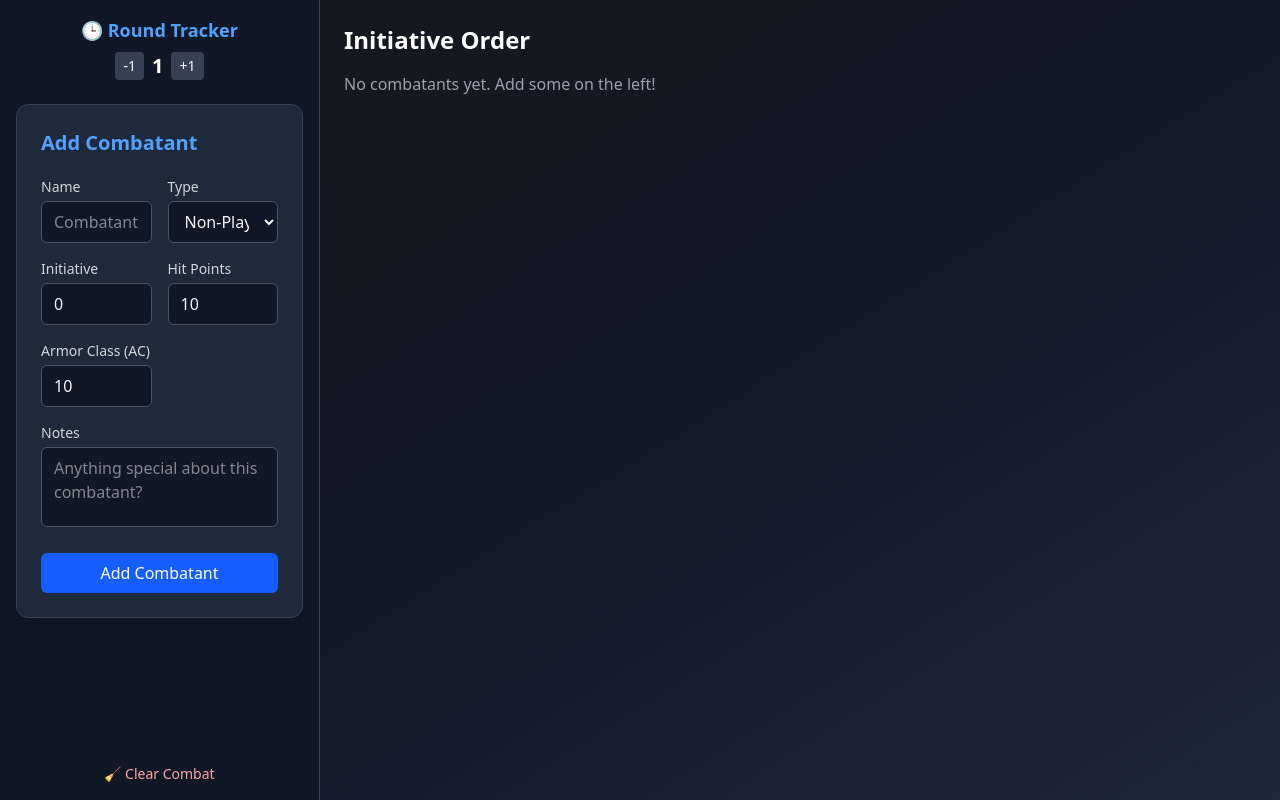
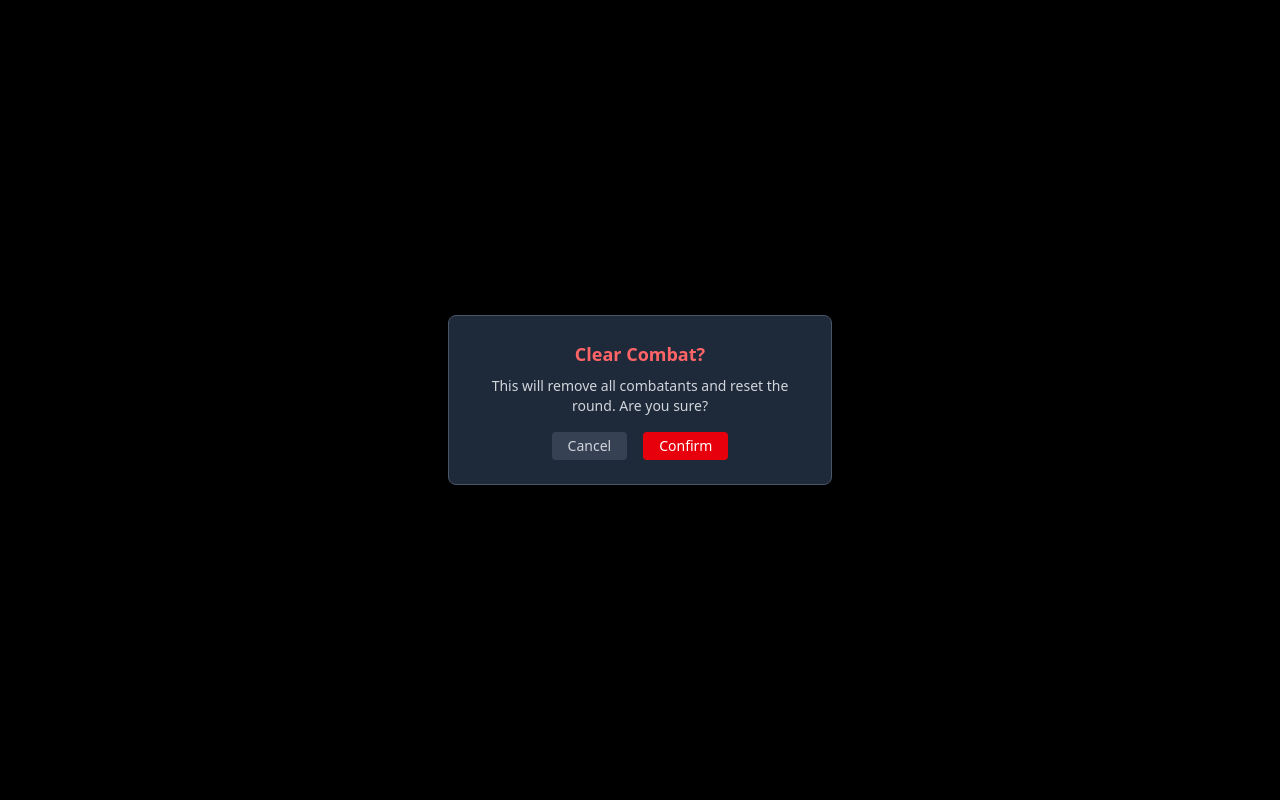
Before and after one commit to bhtylerbell/combat-tracker, a Next.js app: page / in a window 1280 px wide. Both pictures are taken after a click on the button "🧹 Clear Combat". Built offline with nearby package versions, Linux system fonts and the light colour scheme.

Commit message:
Updated styles

```diff
--- a/src/app/components/AddCombatantForm.tsx
+++ b/src/app/components/AddCombatantForm.tsx
@@ -10,7 +10,7 @@ interface Props {
 
 export default function AddCombatantForm({ onAdd }: Props) {
   const [name, setName] = useState("");
-  const [type, setType] = useState<CombatantType>("NPC");
+  const [type, setType] = useState<CombatantType>("PC");
   const [initiative, setInitiative] = useState<number>(0);
   const [hp, setHp] = useState<number>(10);
   const [ac, setAc] = useState<number>(10);
@@ -68,8 +68,8 @@ export default function AddCombatantForm({ onAdd }: Props) {
             onChange={(e) => setType(e.target.value as CombatantType)}
             className="w-full rounded-md border border-gray-600 bg-gray-900 text-gray-100 px-3 py-2 focus:outline-none focus:ring-2 focus:ring-blue-500"
           >
-            <option value="PC">Player Character</option>
-            <option value="NPC">Non-Player Character</option>
+            <option value="PC">Player</option>
+            <option value="NPC">NPC</option>
             <option value="Monster">Monster</option>
           </select>
         </div>
--- a/src/app/components/CombatantCard.tsx
+++ b/src/app/components/CombatantCard.tsx
@@ -77,14 +77,22 @@ const COMMON_CONDITIONS = [
       {/* Header Row */}
       <div className="flex justify-between items-center mb-1">
         <div className="flex items-center gap-2">
-          <h2 className="text-base font-semibold text-white">{combatant.name}</h2>
+          <h2 className="text-base font-semibold text-white text-xl">{combatant.name}</h2>
           {isDead && (
             <span className="px-1 py-0.5 bg-red-600 text-white text-xs rounded-full">Dead</span>
           )}
         </div>
-        <span className="px-2 py-0.5 text-[10px] bg-gray-700 text-gray-300 rounded mr-5">
-          {combatant.type}
-        </span>
+        <span
+  className={`px-2 py-0.5 text-xs font-semibold rounded text-white mr-5 ${
+    combatant.type === "PC"
+      ? "bg-blue-600"
+      : combatant.type === "NPC"
+      ? "bg-violet-600"
+      : "bg-red-600"
+  }`}
+>
+  {combatant.type}
+</span>
       </div>
 
       {/* Stats Row */}
--- a/src/app/page.tsx
+++ b/src/app/page.tsx
@@ -9,6 +9,7 @@ import { useEffect } from "react";
 export default function CombatPage() {
   const STORAGE_KEY = "combat_tracker_state";
   const [hasLoaded, setHasLoaded] = useState(false);
+  const [showConfirmClear, setShowConfirmClear] = useState(false);
 
   const [combatants, setCombatants] = useState<Combatant[]>([]);
   const [turnIndex, setTurnIndex] = useState(0);
@@ -108,16 +109,12 @@ const removeCombatant = (id: string) => {
 
     <button
   type="button"
-  onClick={() => {
-    setCombatants([]);
-    setTurnIndex(0);
-    setRound(1);
-    localStorage.removeItem(STORAGE_KEY);
-  }}
+  onClick={() => setShowConfirmClear(true)}
   className="mt-4 text-sm text-red-300 hover:text-red-400 w-full"
 >
   🧹 Clear Combat
 </button>
+
 
 
       </aside>
@@ -143,6 +140,36 @@ const removeCombatant = (id: string) => {
 
         </div>
 
+        {showConfirmClear && (
+  <div className="fixed inset-0 bg-black bg-opacity-50 flex items-center justify-center z-50">
+    <div className="bg-gray-800 p-6 rounded-lg shadow-lg w-full max-w-sm border border-gray-600 text-center">
+      <h2 className="text-lg font-semibold text-red-400 mb-2">Clear Combat?</h2>
+      <p className="text-gray-300 text-sm mb-4">
+        This will remove all combatants and reset the round. Are you sure?
+      </p>
+      <div className="flex justify-center gap-4">
+        <button
+          onClick={() => setShowConfirmClear(false)}
+          className="px-4 py-1 text-sm text-gray-300 bg-gray-700 hover:bg-gray-600 rounded"
+        >
+          Cancel
+        </button>
+        <button
+          onClick={() => {
+            setCombatants([]);
+            setTurnIndex(0);
+            setRound(1);
+            localStorage.removeItem(STORAGE_KEY);
+            setShowConfirmClear(false);
+          }}
+          className="px-4 py-1 text-sm bg-red-600 hover:bg-red-500 text-white rounded"
+        >
+          Confirm
+        </button>
+      </div>
+    </div>
+  </div>
+)}
 
       </main>
     </div>
```
